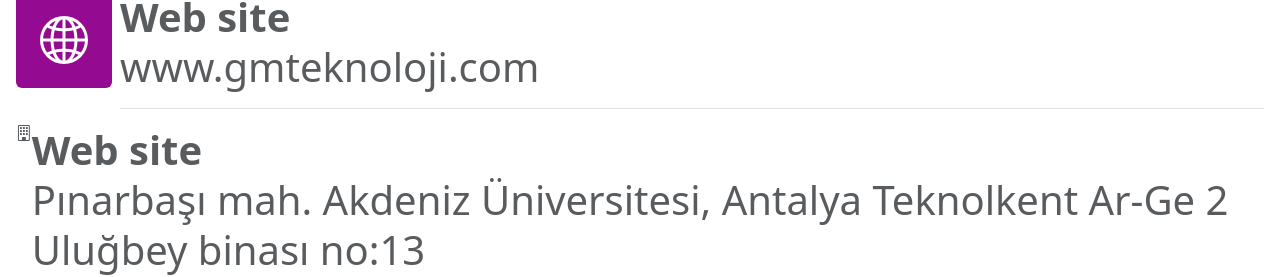
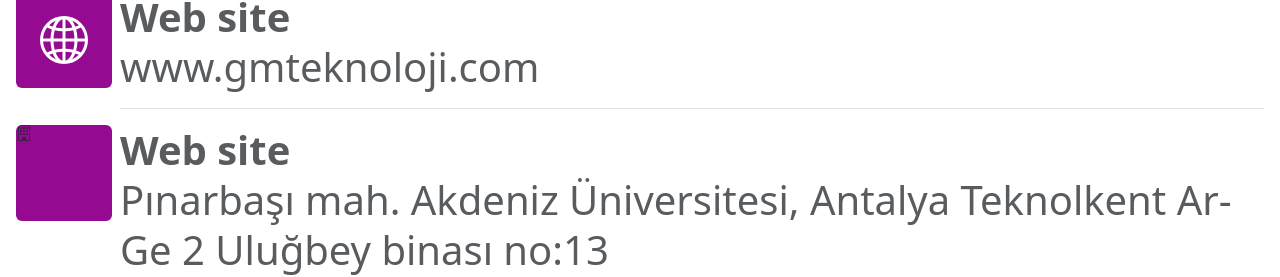
Before and after one commit to gmteknoloji/guzinmetin, a plain HTML site: page index.html in a window 1280 px wide. Shown: the part 1548-1825 px from the top of the page. Drawn offline with nearby package versions, Linux system fonts and the light colour scheme.

Commit message:
Update index.html

```diff
--- a/index.html
+++ b/index.html
@@ -134,10 +134,16 @@ a {
       </a>
       <a href="https://share.google/SmwHhNT8RD5fbziVV">
         <div class="d-flex text-body-secondary pt-3">
-          <svg xmlns="http://www.w3.org/2000/svg" width="16" height="16" fill="currentColor" class="bi bi-building" viewBox="0 0 16 16">
-            <path d="M4 2.5a.5.5 0 0 1 .5-.5h1a.5.5 0 0 1 .5.5v1a.5.5 0 0 1-.5.5h-1a.5.5 0 0 1-.5-.5zm3 0a.5.5 0 0 1 .5-.5h1a.5.5 0 0 1 .5.5v1a.5.5 0 0 1-.5.5h-1a.5.5 0 0 1-.5-.5zm3.5-.5a.5.5 0 0 0-.5.5v1a.5.5 0 0 0 .5.5h1a.5.5 0 0 0 .5-.5v-1a.5.5 0 0 0-.5-.5zM4 5.5a.5.5 0 0 1 .5-.5h1a.5.5 0 0 1 .5.5v1a.5.5 0 0 1-.5.5h-1a.5.5 0 0 1-.5-.5zM7.5 5a.5.5 0 0 0-.5.5v1a.5.5 0 0 0 .5.5h1a.5.5 0 0 0 .5-.5v-1a.5.5 0 0 0-.5-.5zm2.5.5a.5.5 0 0 1 .5-.5h1a.5.5 0 0 1 .5.5v1a.5.5 0 0 1-.5.5h-1a.5.5 0 0 1-.5-.5zM4.5 8a.5.5 0 0 0-.5.5v1a.5.5 0 0 0 .5.5h1a.5.5 0 0 0 .5-.5v-1a.5.5 0 0 0-.5-.5zm2.5.5a.5.5 0 0 1 .5-.5h1a.5.5 0 0 1 .5.5v1a.5.5 0 0 1-.5.5h-1a.5.5 0 0 1-.5-.5zm3.5-.5a.5.5 0 0 0-.5.5v1a.5.5 0 0 0 .5.5h1a.5.5 0 0 0 .5-.5v-1a.5.5 0 0 0-.5-.5z"/>
-            <path d="M2 1a1 1 0 0 1 1-1h10a1 1 0 0 1 1 1v14a1 1 0 0 1-1 1H3a1 1 0 0 1-1-1zm11 0H3v14h3v-2.5a.5.5 0 0 1 .5-.5h3a.5.5 0 0 1 .5.5V15h3z"/>
-          </svg>
+          <svg class="bd-placeholder-img flex-shrink-0 me-2 rounded" width="96" height="96" xmlns="http://www.w3.org/2000/svg" role="img" aria-label="Placeholder: 32x32" preserveAspectRatio="xMidYMid slice" focusable="false">
+            <title>Placeholder</title>
+            <rect width="100%" height="100%" fill="#940B92"></rect>
+
+            <!-- İç içe başka bir SVG ekleyebilirsiniz -->
+            <svg xmlns="http://www.w3.org/2000/svg" width="16" height="16" fill="currentColor" class="bi bi-building" viewBox="0 0 16 16">
+              <path d="M4 2.5a.5.5 0 0 1 .5-.5h1a.5.5 0 0 1 .5.5v1a.5.5 0 0 1-.5.5h-1a.5.5 0 0 1-.5-.5zm3 0a.5.5 0 0 1 .5-.5h1a.5.5 0 0 1 .5.5v1a.5.5 0 0 1-.5.5h-1a.5.5 0 0 1-.5-.5zm3.5-.5a.5.5 0 0 0-.5.5v1a.5.5 0 0 0 .5.5h1a.5.5 0 0 0 .5-.5v-1a.5.5 0 0 0-.5-.5zM4 5.5a.5.5 0 0 1 .5-.5h1a.5.5 0 0 1 .5.5v1a.5.5 0 0 1-.5.5h-1a.5.5 0 0 1-.5-.5zM7.5 5a.5.5 0 0 0-.5.5v1a.5.5 0 0 0 .5.5h1a.5.5 0 0 0 .5-.5v-1a.5.5 0 0 0-.5-.5zm2.5.5a.5.5 0 0 1 .5-.5h1a.5.5 0 0 1 .5.5v1a.5.5 0 0 1-.5.5h-1a.5.5 0 0 1-.5-.5zM4.5 8a.5.5 0 0 0-.5.5v1a.5.5 0 0 0 .5.5h1a.5.5 0 0 0 .5-.5v-1a.5.5 0 0 0-.5-.5zm2.5.5a.5.5 0 0 1 .5-.5h1a.5.5 0 0 1 .5.5v1a.5.5 0 0 1-.5.5h-1a.5.5 0 0 1-.5-.5zm3.5-.5a.5.5 0 0 0-.5.5v1a.5.5 0 0 0 .5.5h1a.5.5 0 0 0 .5-.5v-1a.5.5 0 0 0-.5-.5z"/>
+              <path d="M2 1a1 1 0 0 1 1-1h10a1 1 0 0 1 1 1v14a1 1 0 0 1-1 1H3a1 1 0 0 1-1-1zm11 0H3v14h3v-2.5a.5.5 0 0 1 .5-.5h3a.5.5 0 0 1 .5.5V15h3z"/>
+            </svg>
+            </svg>
           </svg> <div class="pb-3 mb-0 small lh-sm border-bottom w-100">
             <div class="d-flex justify-content-between">
               <strong class="text-gray-dark" style="font-size: 40px;">Web site</strong>
```
